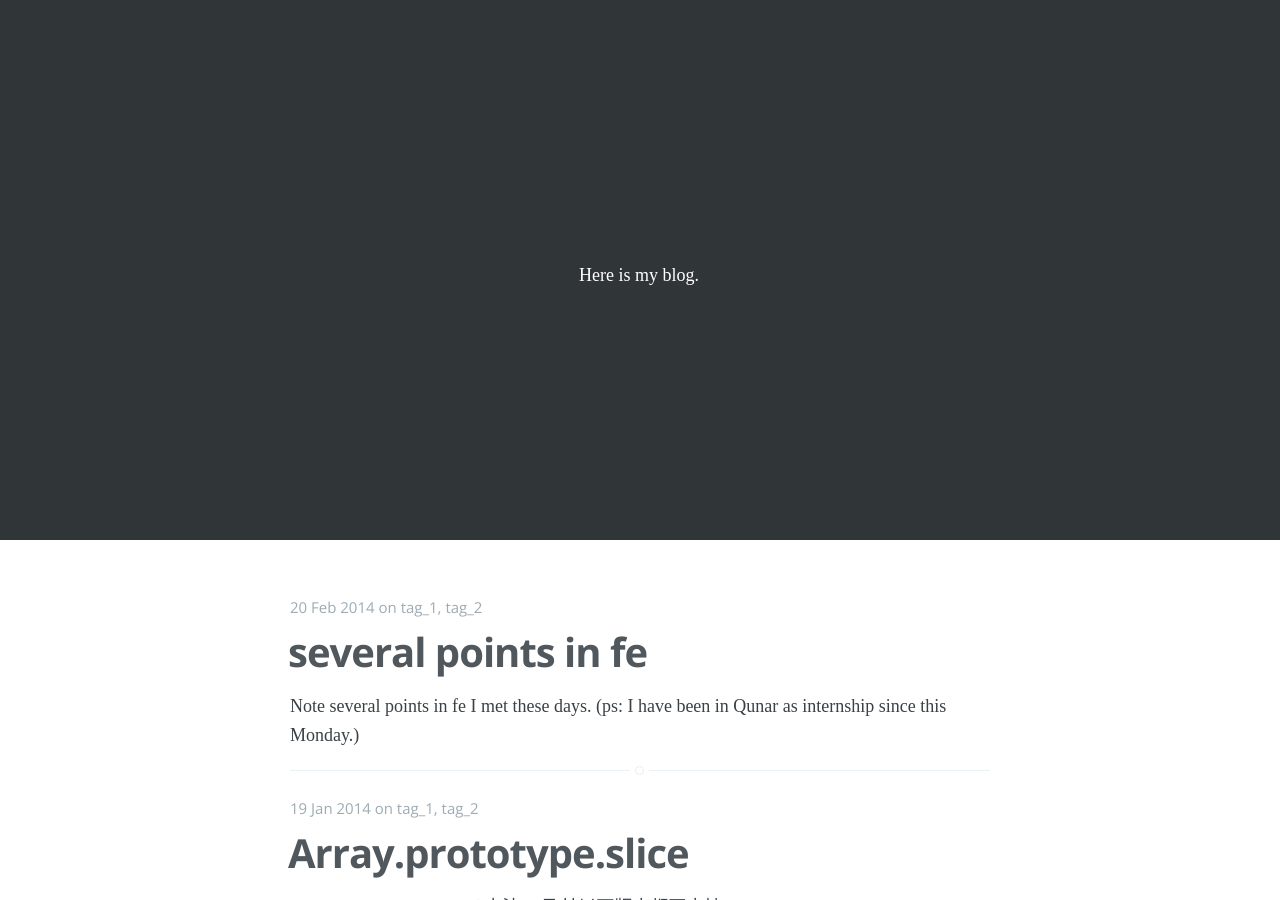
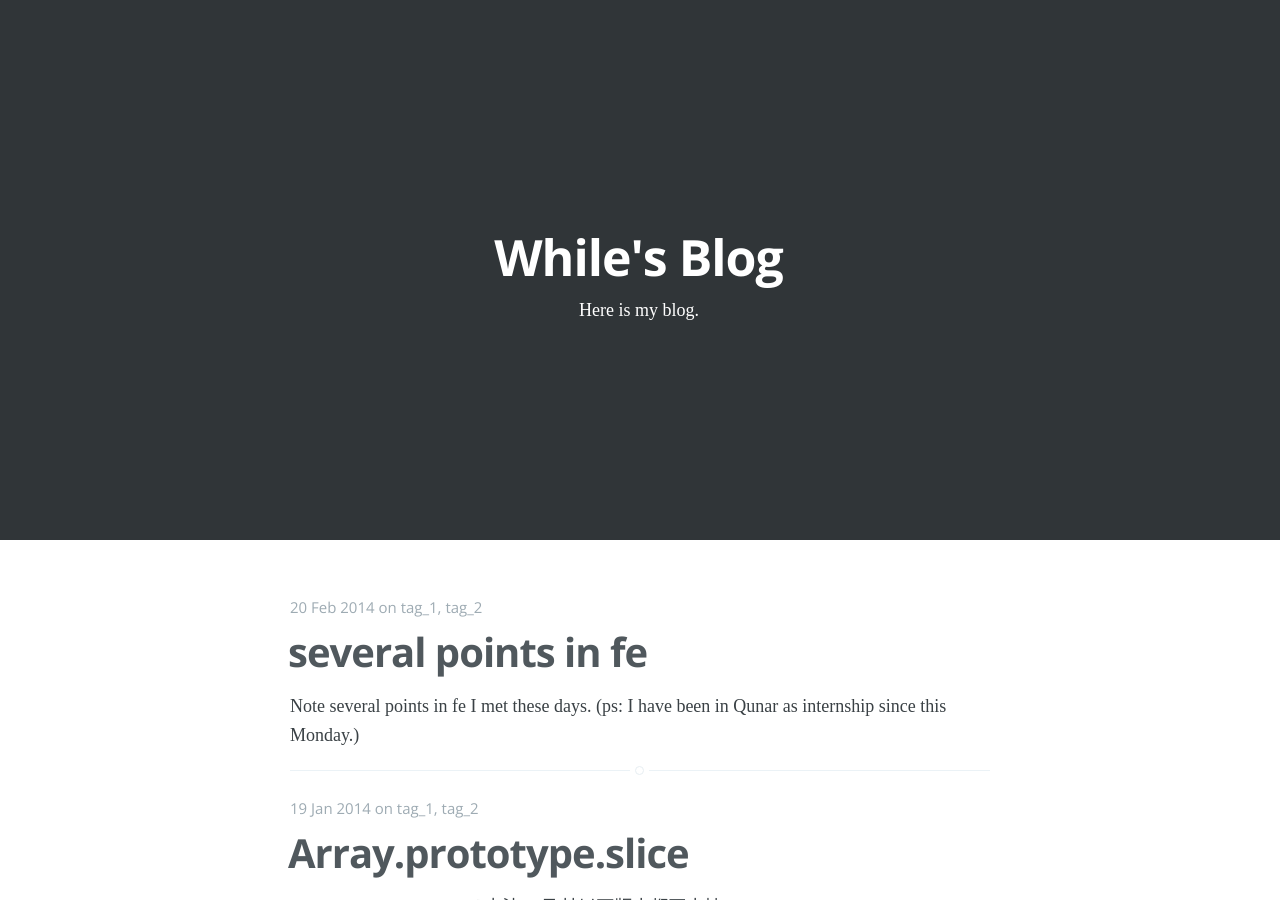
Before and after one commit to dragonwong/blog, a Jekyll site: the page built from index.html, in a window 1280 px wide and 900 px high. Built offline with Jekyll 4.4.1, drawn with Linux system fonts in a browser that asks for light colours; some web fonts are replaced.

Commit message:
test base_title

```diff
--- a/index.html
+++ b/index.html
@@ -6,7 +6,7 @@ description: Here is my blog.
 	<header id="site-head">
 		<div class="vertical">
 			<div id="site-head-content" class="inner">
-				<h1 class="blog-title">{{ page.title }}</h1>
+				<h1 class="blog-title">{{ site.base_title }}</h1>
 				<h2 class="blog-description">{{ page.description }}</h2>
 			</div>
 		</div>
```
